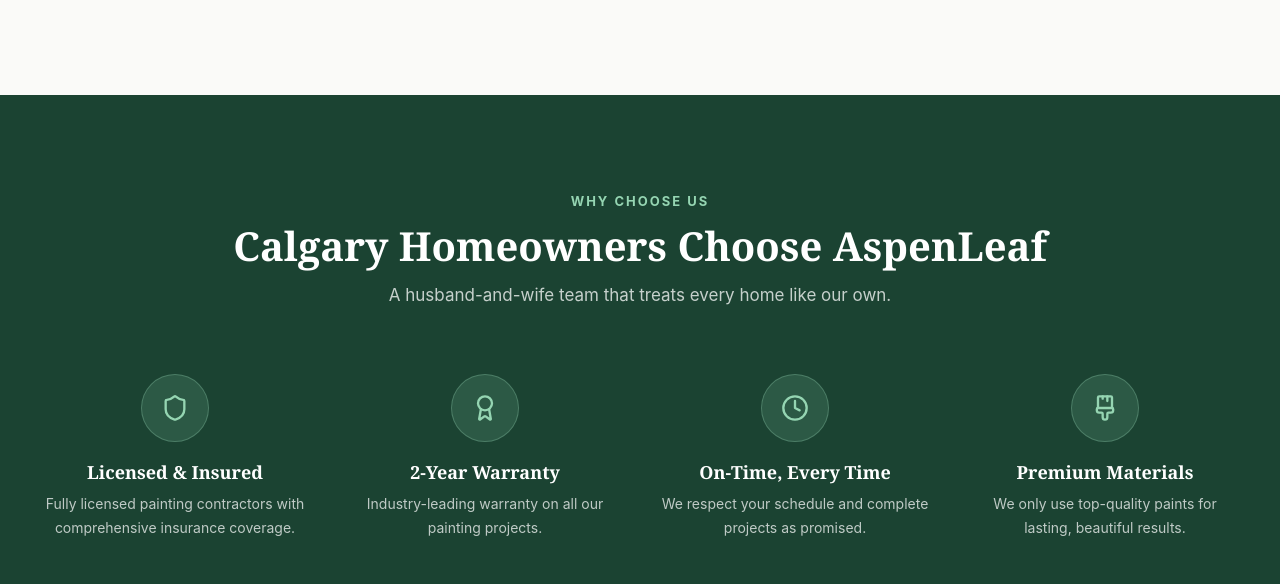
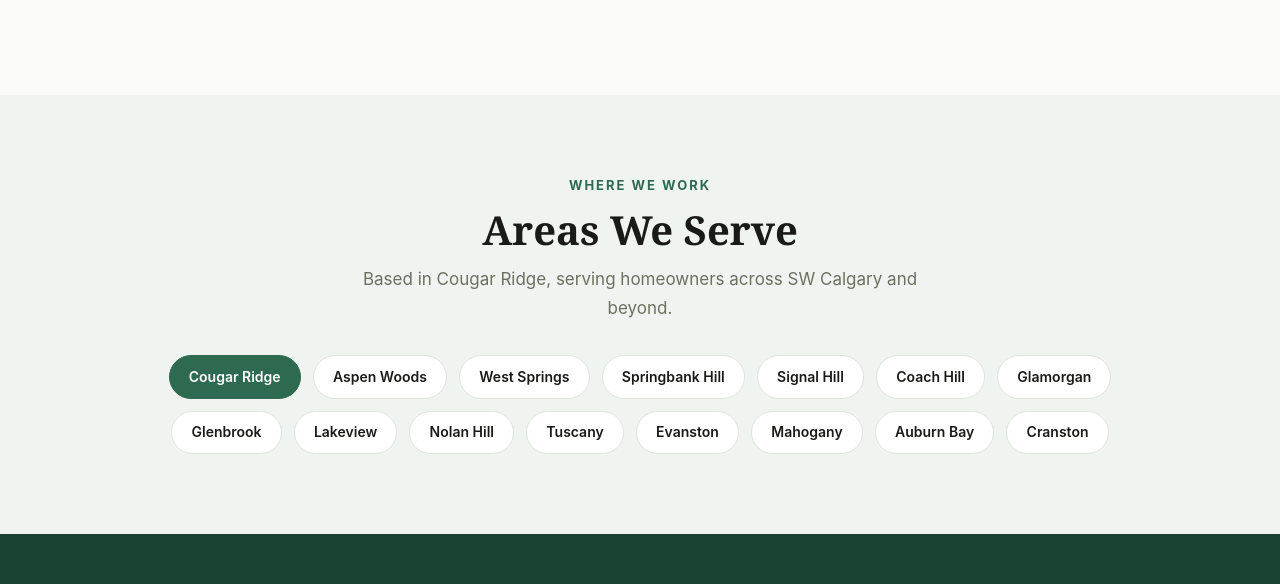
Before and after one commit to AlexQais7/aspenleaf-painting, a Next.js app: page / in a window 1280 px wide. Shown: the part 1432-2016 px from the top of the page. Built offline with nearby package versions, Linux system fonts and the light colour scheme.

Commit message:
Add Areas We Serve section to homepage, link to Cougar Ridge page

```diff
--- a/app/page.tsx
+++ b/app/page.tsx
@@ -69,6 +69,34 @@
                   <p style={{ fontSize: 14, color: "var(--muted-foreground)", lineHeight: 1.7, marginBottom: "1.25rem" }}>{s.desc}</p>
                   <span style={{ fontSize: 14, color: "var(--primary)", fontWeight: 600 }}>Learn more →</span>
                 </Link>
+              ))}
+            </div>
+          </div>
+        </section>
+
+        {/* Areas We Serve */}
+        <section style={{ padding: "5rem 1.5rem", background: "var(--secondary)" }}>
+          <div style={{ maxWidth: 1000, margin: "0 auto", textAlign: "center" }}>
+            <p style={{ fontSize: 13, fontWeight: 700, letterSpacing: 2, color: "var(--primary)", textTransform: "uppercase", marginBottom: "0.75rem" }}>Where We Work</p>
+            <h2 style={sectionTitle}>Areas We Serve</h2>
+            <p style={{ ...sectionSubtitle, marginBottom: "2rem" }}>
+              Based in Cougar Ridge, serving homeowners across SW Calgary and beyond.
+            </p>
+            <div style={{ display: "flex", flexWrap: "wrap", justifyContent: "center", gap: "0.75rem" }}>
+              <Link href="/painters-in-cougar-ridge-calgary" style={{
+                padding: "0.6rem 1.2rem", borderRadius: 999, border: "1.5px solid var(--primary)",
+                background: "var(--primary)", color: "#fff", textDecoration: "none",
+                fontSize: 14, fontWeight: 600
+              }}>
+                Cougar Ridge
+              </Link>
+              {["Aspen Woods", "West Springs", "Springbank Hill", "Signal Hill", "Coach Hill", "Glamorgan", "Glenbrook", "Lakeview", "Nolan Hill", "Tuscany", "Evanston", "Mahogany", "Auburn Bay", "Cranston"].map(area => (
+                <span key={area} style={{
+                  padding: "0.6rem 1.2rem", borderRadius: 999, border: "1.5px solid var(--border)",
+                  background: "#fff", color: "var(--foreground)", fontSize: 14, fontWeight: 600
+                }}>
+                  {area}
+                </span>
               ))}
             </div>
           </div>
```
